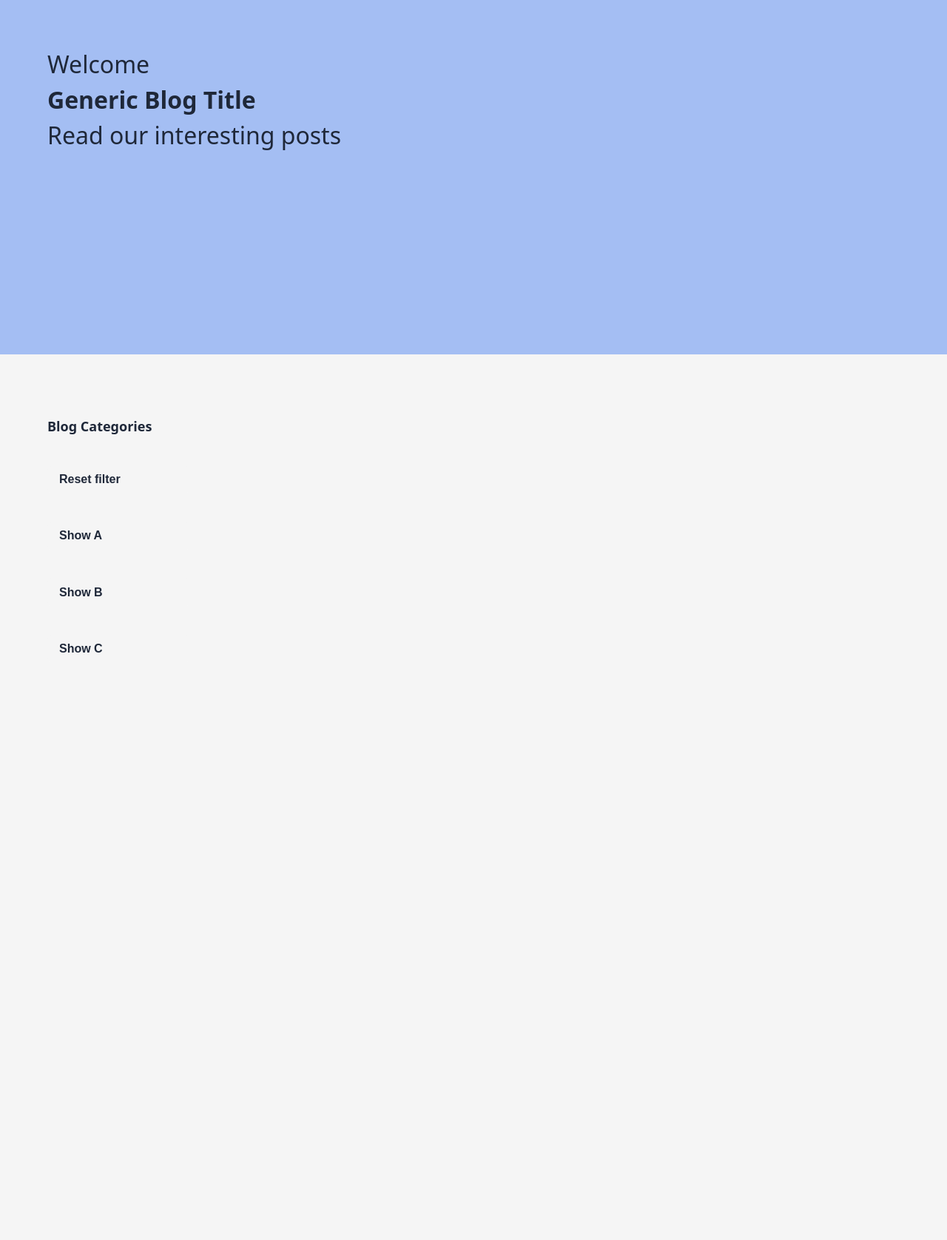
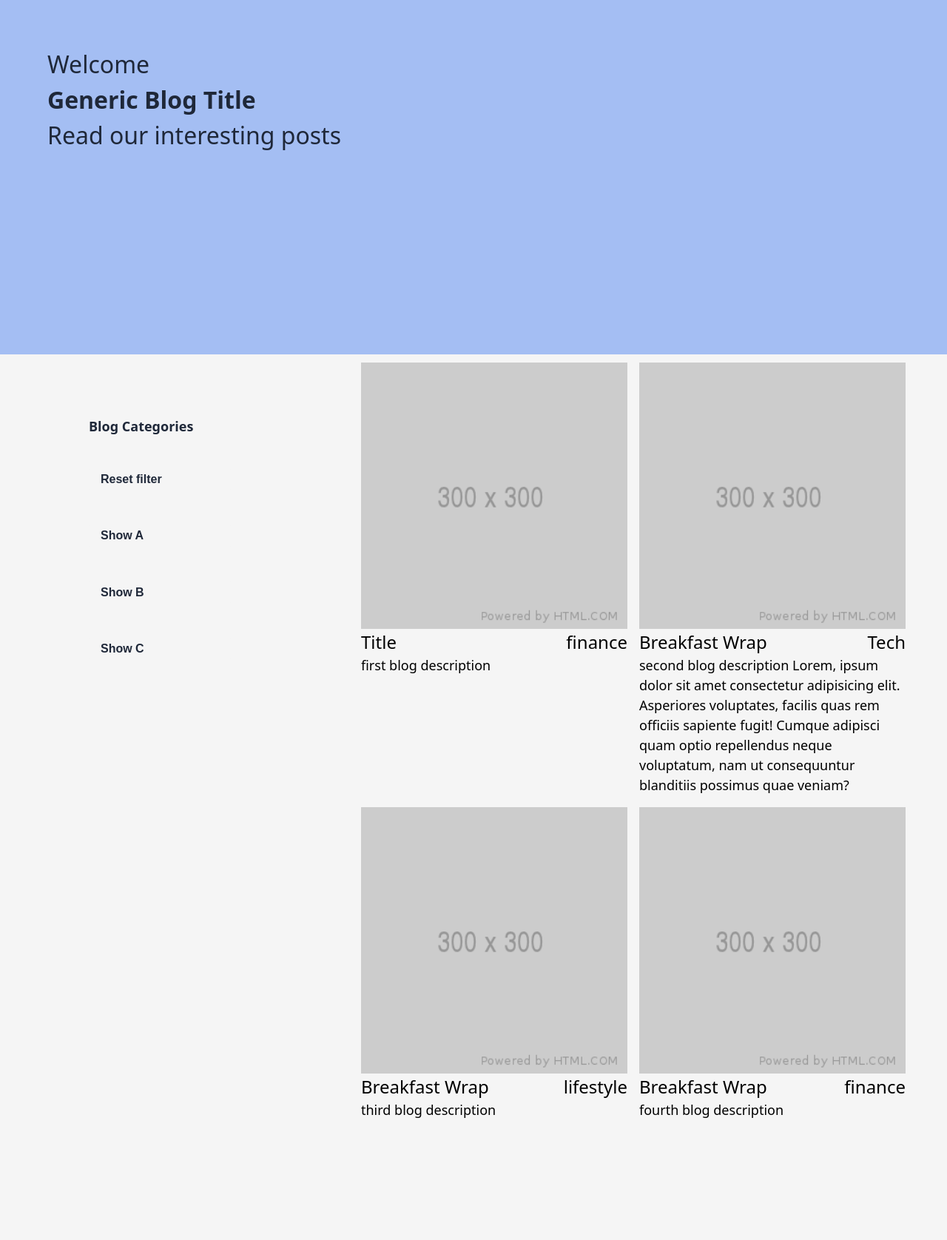
Before and after one commit to rogerb5/winter2023-cscd378-blog-final, a PHP site: page / in a window 1280 px wide. Shown: the part 48-1724 px from the top of the page at 74% size. Before the commit the page ends 930 px from the top, so only its background shows below. Run offline with PHP 8.4, Linux system fonts and the light colour scheme.

Commit message:
add grid and lazyload file

```diff
--- a/css/style.css
+++ b/css/style.css
@@ -217,12 +217,14 @@ header h1 {
 /* Main Section Styling *****/
 main {
     background-color: var(--blog-secondary-color);
-    height: 100vh;
+    height: 100%;
+    display: flex;
+    justify-content: space-around;
 }
 
 main aside {
     height: 100%;
-    position: relative;
+    position: sticky;
     top: 0;
     left: 0;
     width: 25%;
@@ -264,3 +266,38 @@ button.btn:hover {
 }
 
 /* Section Blog Grid Styling */
+section.blog-grid {
+    display: grid;
+    grid-template-columns: repeat(2, 1fr);
+    grid-template-rows: repeat(2, 1fr);
+    gap: 1rem;
+    margin-top: 0.7rem;
+}
+
+div.item {
+    width: 360px;
+}
+
+div.item img {
+    width: 100%;
+    object-fit: cover;
+}
+
+div.blog-title {
+    display: flex;
+    justify-content: space-between;
+}
+
+div.blog-title h2,
+div.blog-title p {
+    font-size: 24px;
+    color: var(--blog-primary-text-color);
+}
+
+p.blog-p {
+    color: var(--blog-primary-text-color);
+    font-size: 18px;
+    font-weight: 400;
+}
+
+/* Add MOBILE SCREEN MEDIA QUERIES */
--- a/index.html
+++ b/index.html
@@ -35,6 +35,49 @@
         </aside>
 
         <section class="blog-grid">
+            <div class="item">
+                <img src="assets/img/300.png" alt="placeholder image">
+                <div class="blog-title">
+                    <h2>Title</h2>
+                    <p>finance</p>
+                </div>
+                <p class="blog-p">
+                    first blog description
+                </p>
+            </div>
+            <div class="item">
+                <img src="assets/img/300.png" alt="placeholder image">
+                <div class="blog-title">
+                    <h2>Breakfast Wrap</h2>
+                    <p>Tech</p>
+                </div>
+                <p class="blog-p">
+                    second blog description
+                    Lorem, ipsum dolor sit amet consectetur adipisicing elit. Asperiores voluptates, facilis quas rem
+                    officiis sapiente fugit! Cumque adipisci quam optio repellendus neque voluptatum, nam ut
+                    consequuntur blanditiis possimus quae veniam?
+                </p>
+            </div>
+            <div class="item">
+                <img src="assets/img/300.png" alt="placeholder image">
+                <div class="blog-title">
+                    <h2>Breakfast Wrap</h2>
+                    <p>lifestyle</p>
+                </div>
+                <p class="blog-p">
+                    third blog description
+                </p>
+            </div>
+            <div class="item">
+                <img src="assets/img/300.png" alt="placeholder image">
+                <div class="blog-title">
+                    <h2>Breakfast Wrap</h2>
+                    <p>finance</p>
+                </div>
+                <p class="blog-p">
+                    fourth blog description
+                </p>
+            </div>
 
         </section>
     </main>
--- /dev/null
+++ b/js/lazyload.js
@@ -0,0 +1 @@
+console.log('todo implement lazyload');
```
